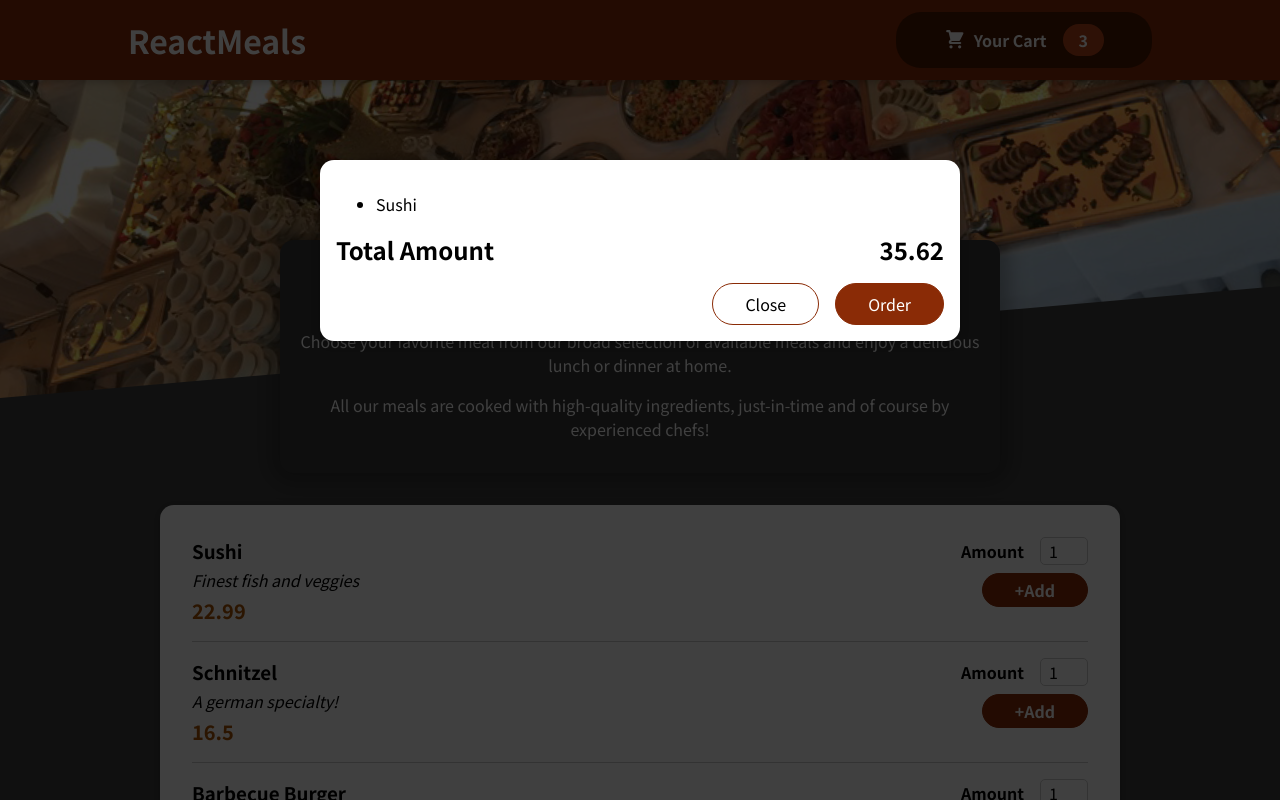
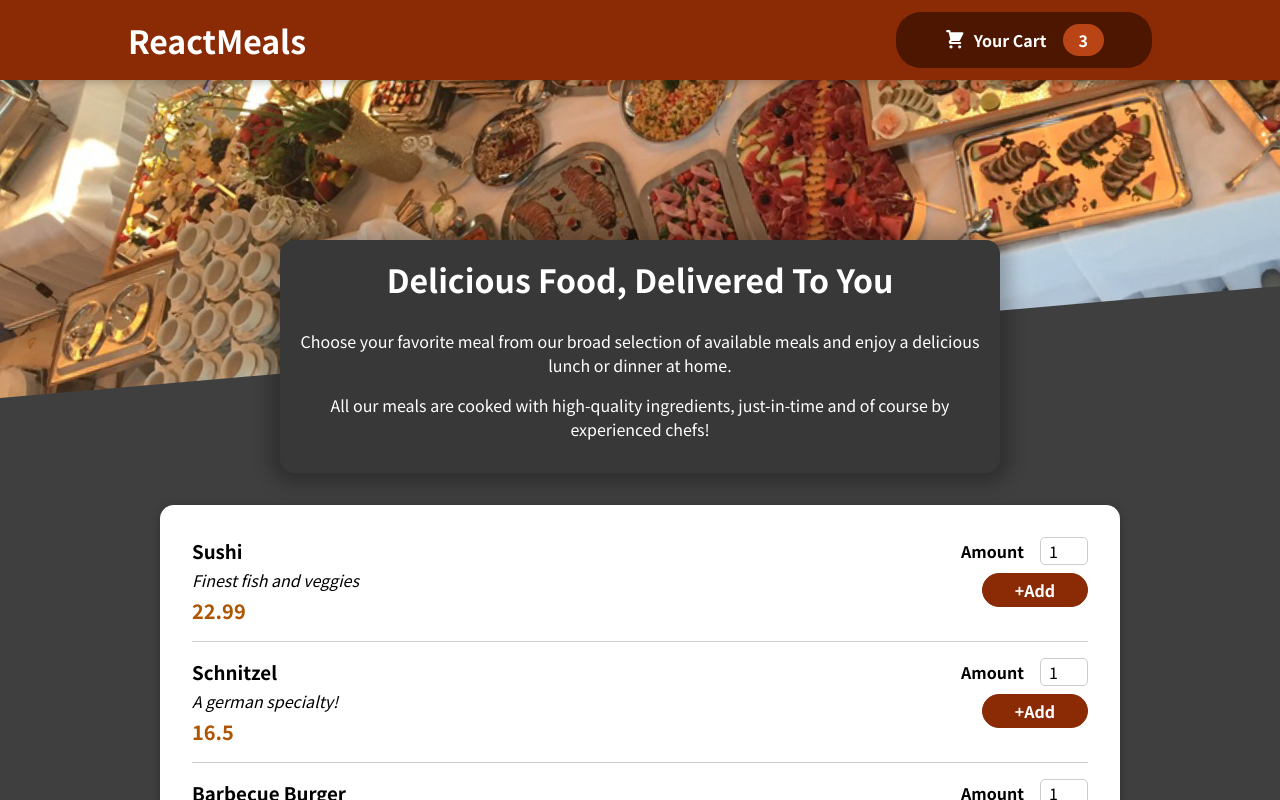
Before and after one commit to coder-sam9/restaurant-practice-app, a React (Create React App) app: page / in a window 1280 px wide. Shown: the top 800 px of the page. Built offline with nearby package versions, Linux system fonts and the light colour scheme.

Commit message:
added the modal functionality

```diff
--- a/src/App.js
+++ b/src/App.js
@@ -1,13 +1,20 @@
-import { Fragment } from "react";
+import { Fragment, useState } from "react";
 import Cart from "./components/Cart/Cart";
 import Header from "./components/Layout/Header/Header";
 import Meals from "./components/Meals/Meals";
 
 function App() {
+  const [showCart,setShowCart]=useState(false);
+  const showCartOpen=()=>{
+    setShowCart(true);
+  }
+  const showCartClose=()=>{
+    setShowCart(false);
+  }
   return (
     <Fragment>
-    <Cart/>
-      <Header/>
+    {showCart && <Cart onClose={showCartClose}/>}
+      <Header openCart={showCartOpen}/>
       <main>
 
       <Meals/>
--- a/src/components/Cart/Cart.js
+++ b/src/components/Cart/Cart.js
@@ -1,13 +1,17 @@
 import React from 'react'
 import classes from './Cart.module.css'
 import Modal from '../UI/Modal/Modal'
-function Cart(props) {
-    const cartItem=<ul>{
+function Cart({onClose}) {
+    const cartItem=(<ul>{
 
-    [{id:1,name:'Sushi',amount:2,price:12.99}].map(item=>{return <li key={item.div}>
+    [{id:1,name:'Sushi',amount:2,price:12.99}].map(item=>{return <li key={item.id}>
         {item.name}
     </li>})}
-    </ul>
+    </ul>);
+
+    const closeCart=()=>{
+        onClose();
+    }
   return (
     <Modal>
         {cartItem}
@@ -16,7 +20,7 @@ function Cart(props) {
             <span>35.62</span>
         </div>
         <div className={classes.actions}>
-            <button className={classes['button-alt']}>Close</button>
+            <button className={classes['button-alt']} onClick={()=>closeCart()} >Close</button>
             <button className={classes.button}>Order</button>
         </div>
     </Modal>
--- a/src/components/Layout/Header/Header.js
+++ b/src/components/Layout/Header/Header.js
@@ -4,7 +4,7 @@ import MealsHeader from '../../../assets/images/meals.png';
 import classes from './Header.module.css';
 import HeaderCardButton from './HeaderCardButton';
 
-function Header() {
+function Header({openCart}) {
   return (
     <Fragment>
 
@@ -12,7 +12,7 @@ function Header() {
       <h1>
         ReactMeals
       </h1>
-      <HeaderCardButton/>
+      <HeaderCardButton onOpen={()=>openCart()}/>
     </header>
       <div className={classes['main-image']}>
         <img src={MealsHeader} alt='Meals Header'/>
--- a/src/components/Layout/Header/HeaderCardButton.js
+++ b/src/components/Layout/Header/HeaderCardButton.js
@@ -3,9 +3,12 @@ import Button from '../../UI/Button/Button.js';
 import CartIcon from '../../../assets/icons/CartIcon.js';
 import classes from './HeaderButtonCart.module.css'
 
-function HeaderCardButton(props) {
+function HeaderCardButton({onOpen}) {
+  const openCart=()=>{
+    onOpen();
+  }
   return (
-    <button className={classes.button} onClick={()=>console.log('Ordering...')}>
+    <button className={classes.button} onClick={()=>openCart()}>
         <span className={classes.icon}>
             <CartIcon/>
         </span>
```
